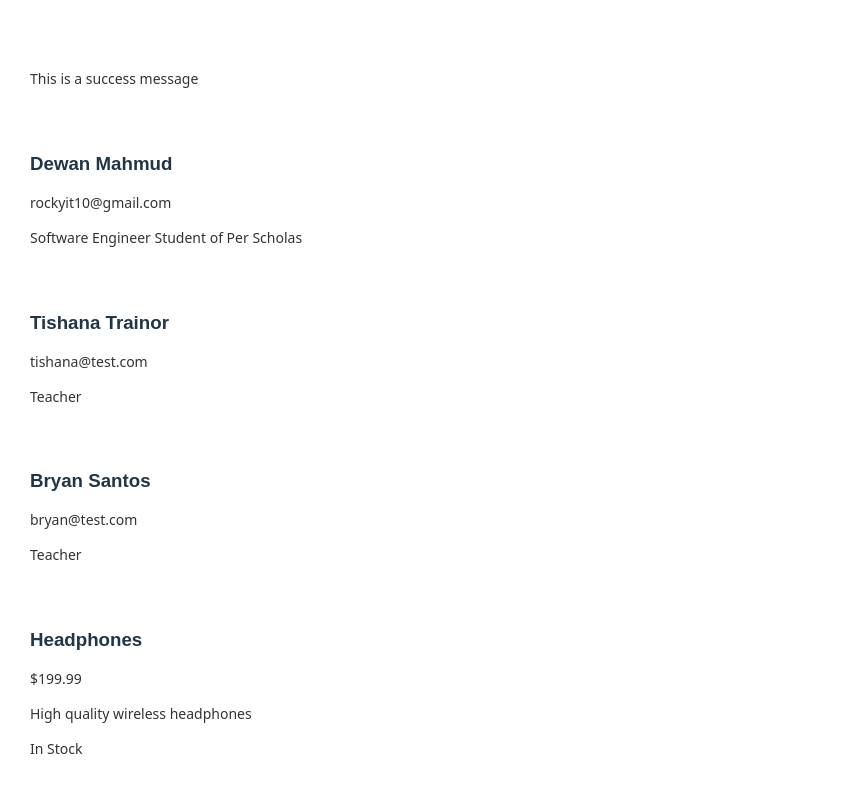
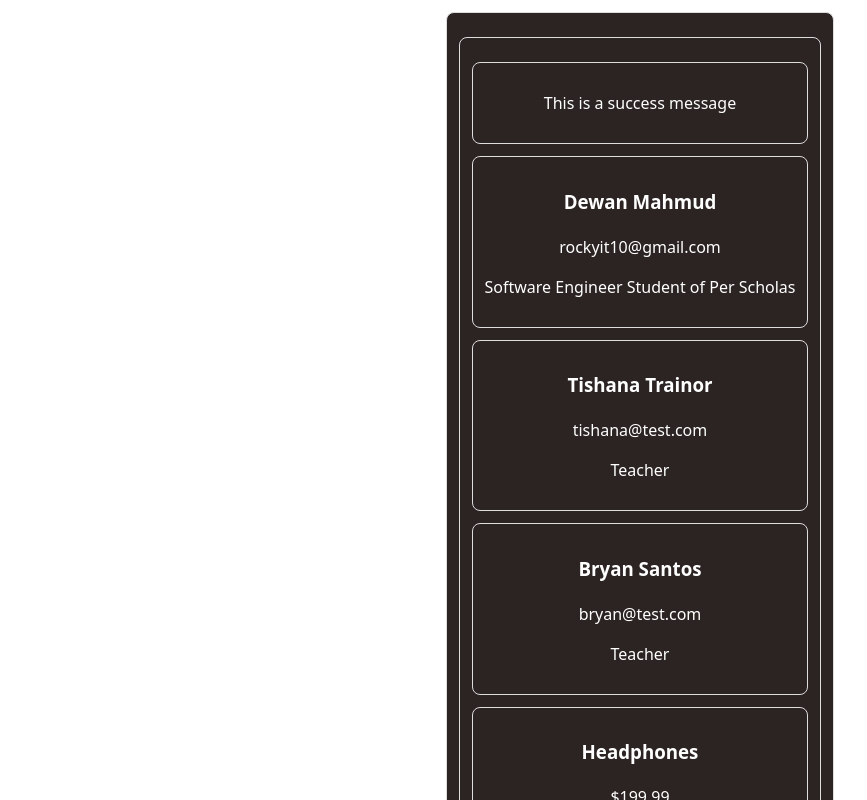
Before and after one commit to DewanTechUS/Lab_9.1_Component_Basics, a React (Vite) app: page / in a window 1280 px wide. Shown: the top 800 px of the page, without its empty margins (0-867 px from the left). Built offline with nearby package versions, Linux system fonts and the light colour scheme.

Commit message:
style: Updated CSS to improve layout

```diff
--- a/src/styles.css
+++ b/src/styles.css
@@ -1,17 +1,15 @@
 
-div {
-  border-radius: 6px;
-  padding: 10px;
-  margin: 8px 0;
+h1, h2, h3, p {
+  text-align: center;
+  color: rgb(255, 255, 255);
 }
 
 
-h3, h2, h1 {
-  font-family: sans-serif;
-  margin-bottom: 8px;
+div {
+  border: 1px solid #ddd;
+  border-radius: 8px;
+  padding: 12px;
+  margin: 12px auto;
+  max-width: 400px;
+  background: #2c2323;
 }
-
-p {
-  font-size: 14px;
-  color: #333;
-}
```
